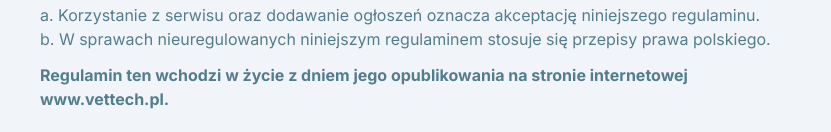
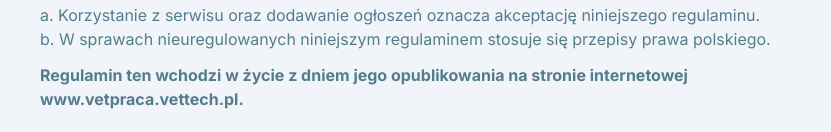
Before and after one commit to lszmytko/jobboard, a Next.js app: page /regulamin in a window 1280 px wide. Shown: the part 769-901 px from the top of the page, without its empty margins (224-1055 px from the left). Built offline with nearby package versions, Linux system fonts and the light colour scheme.

Commit message:
feat(main): small tweaks

```diff
--- a/src/app/regulamin/page.tsx
+++ b/src/app/regulamin/page.tsx
@@ -46,7 +46,7 @@ const Page = () => {
           przepisy prawa polskiego.
           <p className="font-bold mt-3">
             Regulamin ten wchodzi w życie z dniem jego opublikowania na stronie
-            internetowej www.vettech.pl.
+            internetowej www.vetpraca.vettech.pl.
           </p>
         </p>
       </div>
--- a/src/components/Statute/Statute.tsx
+++ b/src/components/Statute/Statute.tsx
@@ -4,7 +4,7 @@ const Statute = () => {
   return (
     <div className="text-justify">
       <p className="text-sm mb-1">
-        Ogłoszenie dodwane jest na okres 90 dni. W sprawie edycji ogłoszenia,
+        Ogłoszenie dodawane jest na okres 90 dni. W sprawie edycji ogłoszenia,
         prosimy o kontakt na vettech.kontakt@gmail.com
       </p>
       <p className="text-xs text-opacity-20 mb-2">
```
